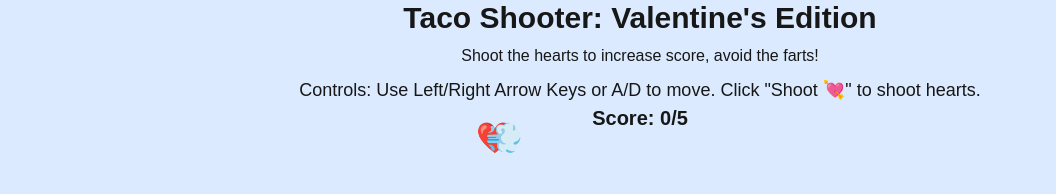
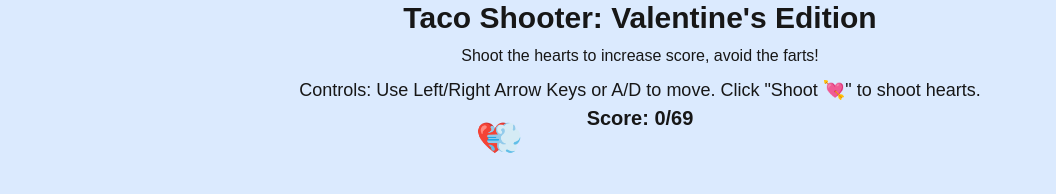
Before and after one commit to dannydang64/Juby, a Next.js app in the folder taco-fart-game/: page / in a window 1280 px wide. Shown: the top 194 px of the page, without its empty margins (0-1056 px from the left). Built offline with nearby package versions, Linux system fonts and the light colour scheme.

Commit message:
changed final score

```diff
--- a/taco-fart-game/src/app/page.js
+++ b/taco-fart-game/src/app/page.js
@@ -115,7 +115,7 @@ export default function Home() {
       <h1 className="text-3xl font-bold">Taco Shooter: Valentine's Edition</h1>
       <p className="mt-2">Shoot the hearts to increase score, avoid the farts!</p>
       <p className="mt-2 text-lg">Controls: Use Left/Right Arrow Keys or A/D to move. Click "Shoot 💘" to shoot hearts.</p>
-      <p className="text-xl font-bold">Score: {score}/5</p>
+      <p className="text-xl font-bold">Score: {score}/69</p>
 
       {winner ? (
         <div className="mt-6">
```
